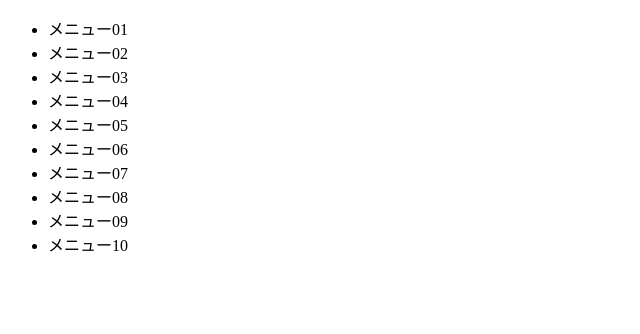
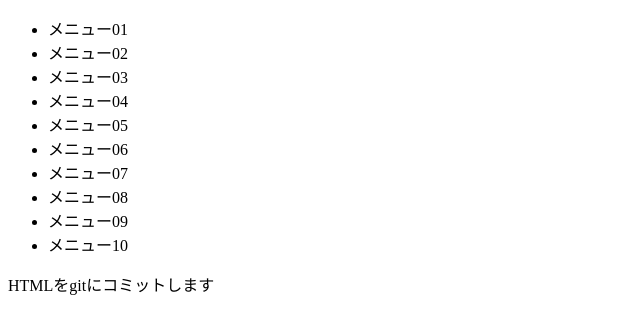
Before and after one commit to nantakah/takaosan, a plain HTML site: page index.html in a window 1280 px wide. Shown: the whole page, without its empty margins (0-640 px from the left). Drawn offline with Linux system fonts and the light colour scheme.

Commit message:
pタグ追加

```diff
--- a/index.html
+++ b/index.html
@@ -20,6 +20,7 @@
       <li class="menu_item">メニュー09</li>
       <li class="menu_item">メニュー10</li>
     </ul>
+    <p>HTMLをgitにコミットします</p>
   </div>
 </body>
 </html>
```
